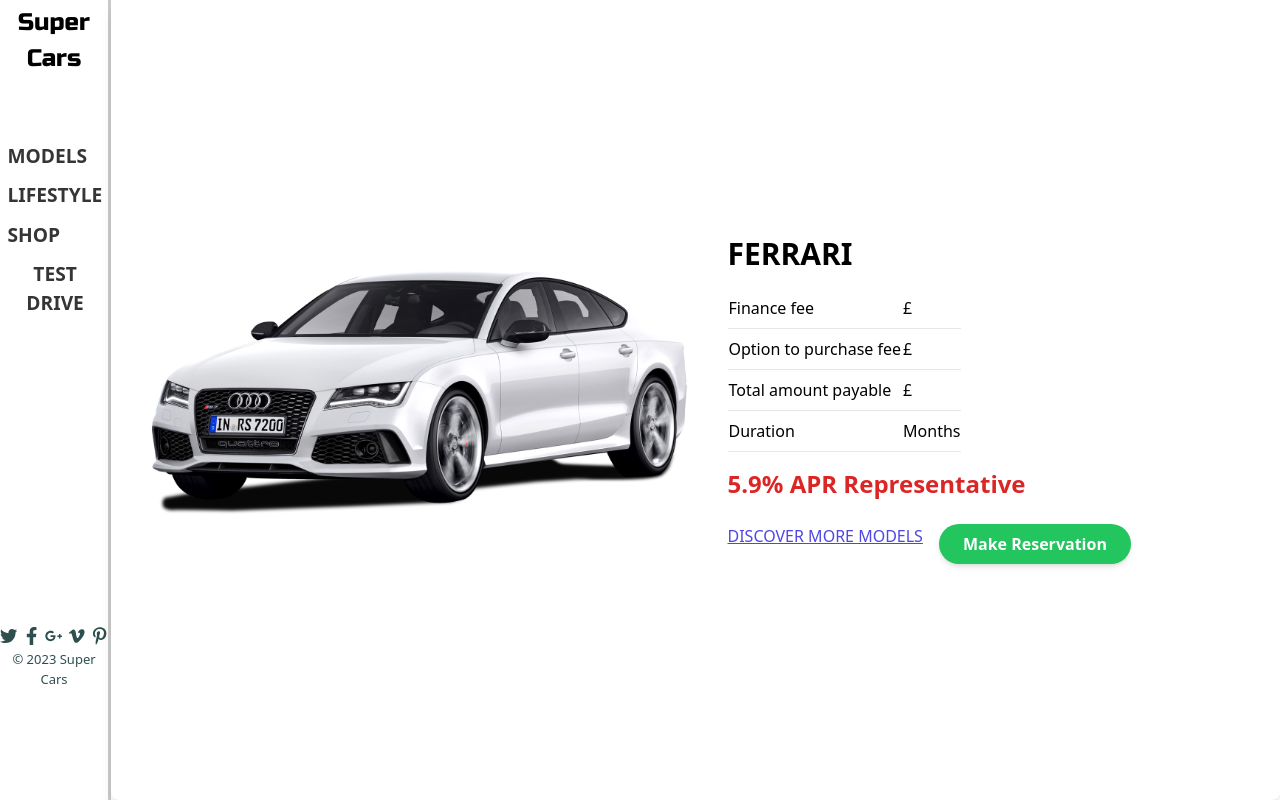
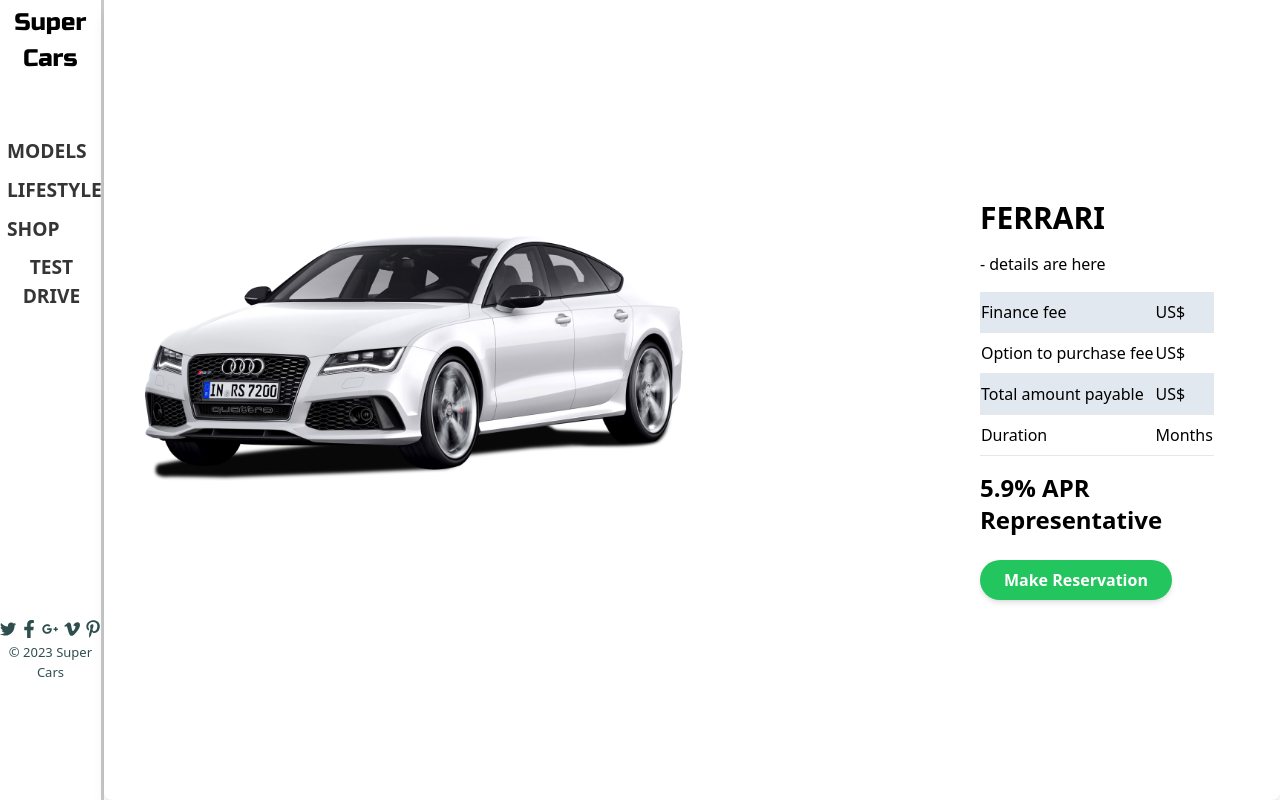
Before and after one commit to MasumaJaffery/Car-Rent_App, a React (Create React App) app: page /car/1 in a window 1280 px wide. Built offline with nearby package versions, Linux system fonts and the light colour scheme.

Commit message:
Add CarDetails Styling Improvements

```diff
--- a/src/components/CarDetails/CarDetails.jsx
+++ b/src/components/CarDetails/CarDetails.jsx
@@ -6,30 +6,31 @@ const CarDetailsComponent = ({
   financeFee, purchaseFee, totalPayable, duration,
 }) => (
   <div className="bg-white p-8 flex flex-col items-center justify-center shadow-lg rounded-lg">
-    <div className="flex flex-col lg:flex-row items-center lg:items-start">
+    <div className="flex flex-col lg:flex-row items-center lg:items-start lg:gap-64">
       <img src={Car1} alt="Car" className="w-full lg:w-1/2 mb-4 lg:mb-0 lg:mr-8" />
       <div className="text-center lg:text-left">
         <h2 className="text-3xl font-bold mb-4">FERRARI</h2>
+        <h4 className="text-3sm mb-4">  - details are here</h4>
         <table className="table-auto border-collapse mb-4">
           <tbody>
-            <tr className="border-b">
+            <tr className="border-b bg-slate-200">
               <td className="py-2">Finance fee</td>
               <td className="py-2">
-                £
+                US$
                 {financeFee}
               </td>
             </tr>
             <tr className="border-b">
               <td className="py-2">Option to purchase fee</td>
               <td className="py-2">
-                £
+                US$
                 {purchaseFee}
               </td>
             </tr>
-            <tr className="border-b">
+            <tr className="border-b bg-slate-200">
               <td className="py-2">Total amount payable</td>
               <td className="py-2">
-                £
+                US$
                 {totalPayable}
               </td>
             </tr>
@@ -43,13 +44,10 @@ const CarDetailsComponent = ({
             </tr>
           </tbody>
         </table>
-        <div className="text-2xl font-bold text-red-600 mb-6">
+        <div className="text-2xl font-bold mb-6">
           5.9% APR Representative
         </div>
         <div className="flex justify-center lg:justify-start gap-4">
-          <a href="/more-models" className="text-indigo-600 hover:text-indigo-800 transition-colors underline">
-            DISCOVER MORE MODELS
-          </a>
           <button
             type="button"
             className="bg-green-500 hover:bg-green-700 text-white font-bold py-2 px-6 rounded-full shadow-md"
```
